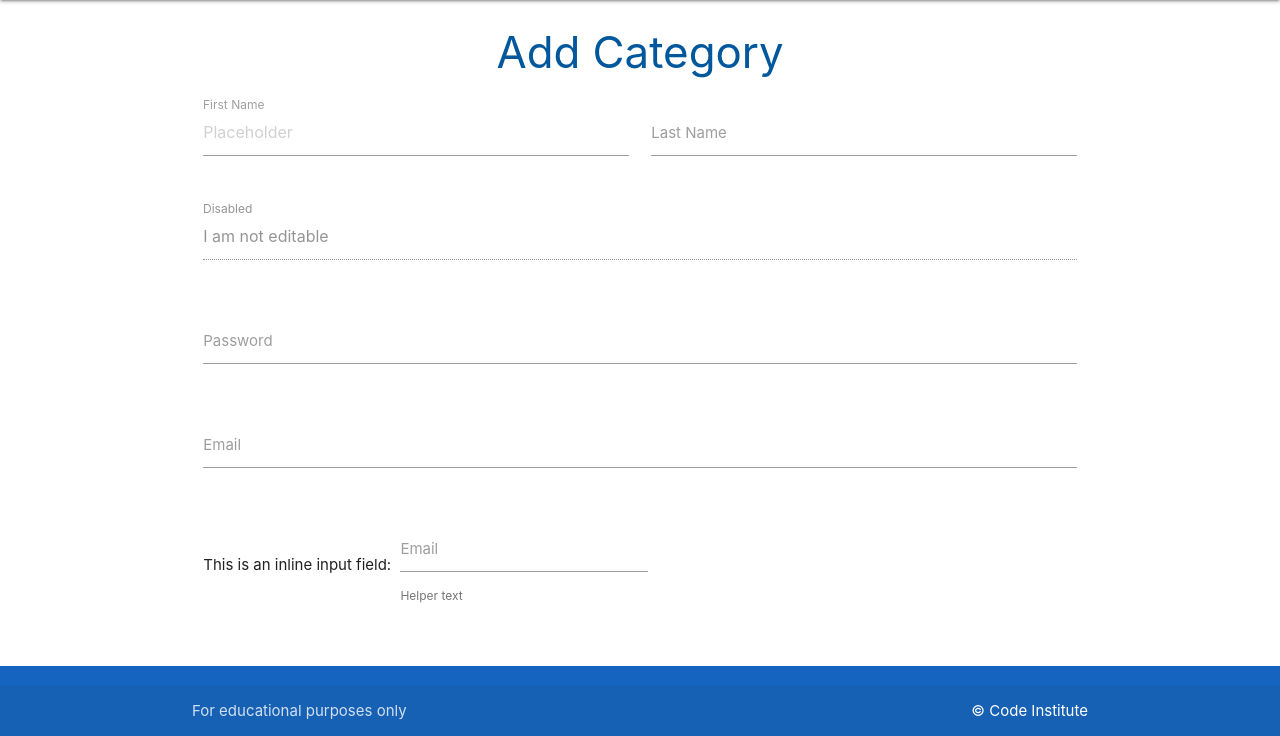
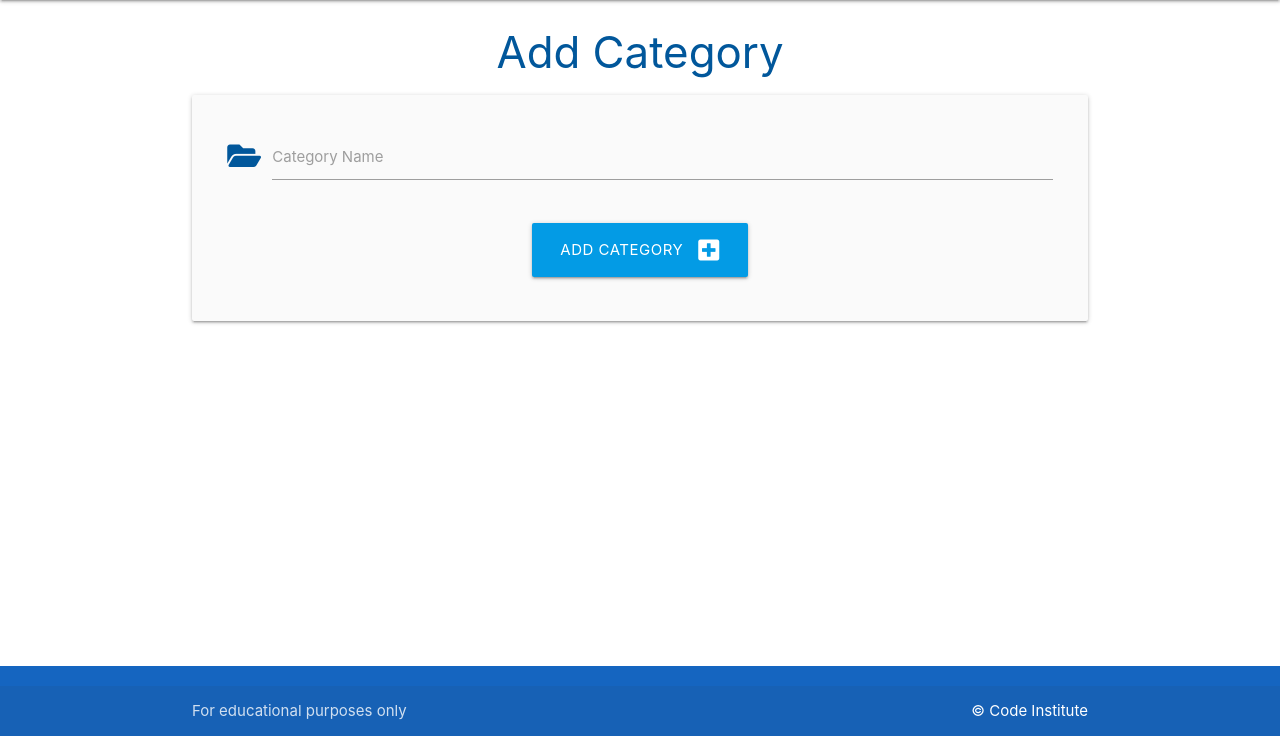
Before and after one commit to JMcbeath1966/to-do-list-jm, a Flask app: template taskmanager/templates/add_category.html in a window 1280 px wide. Shown: the part 64-800 px from the top of the page. Run offline with Flask 3, Linux system fonts and the light colour scheme; the template is opened without the code that fills it, so the values that code supplies are empty.

Commit message:
Updated routes for creating db

```diff
--- a/taskmanager/templates/add_category.html
+++ b/taskmanager/templates/add_category.html
@@ -3,47 +3,25 @@
 
 <h3 class="light-blue-text text-darken-4 center-align">Add Category</h3>
 
-<div class="row">
-    <form class="col s12">
-      <div class="row">
-        <div class="input-field col s6">
-          <input placeholder="Placeholder" id="first_name" type="text" class="validate">
-          <label for="first_name">First Name</label>
+<div class="row card-panel grey lighten-5">
+    <form class="col s12" method="POST" action="{{ url_for('add_category') }}">
+        <!-- category name -->
+        <div class="row">
+            <div class="input-field col s12">
+                <i class="fas fa-folder-open prefix light-blue-text text-darken-4"></i>
+                <input id="category_name" name="category_name" minlength="3" maxlength="25" type="text" class="validate" required>
+                <label for="category_name">Category Name</label>
+            </div>
         </div>
-        <div class="input-field col s6">
-          <input id="last_name" type="text" class="validate">
-          <label for="last_name">Last Name</label>
+        <!-- submit button -->
+        <div class="row">
+            <div class="col s12 center-align">
+                <button type="submit" class="btn-large light-blue darken-1">
+                    Add Category <i class="fas fa-plus-square right"></i>
+                </button>
+            </div>
         </div>
-      </div>
-      <div class="row">
-        <div class="input-field col s12">
-          <input disabled value="I am not editable" id="disabled" type="text" class="validate">
-          <label for="disabled">Disabled</label>
-        </div>
-      </div>
-      <div class="row">
-        <div class="input-field col s12">
-          <input id="password" type="password" class="validate">
-          <label for="password">Password</label>
-        </div>
-      </div>
-      <div class="row">
-        <div class="input-field col s12">
-          <input id="email" type="email" class="validate">
-          <label for="email">Email</label>
-        </div>
-      </div>
-      <div class="row">
-        <div class="col s12">
-          This is an inline input field:
-          <div class="input-field inline">
-            <input id="email_inline" type="email" class="validate">
-            <label for="email_inline">Email</label>
-            <span class="helper-text" data-error="wrong" data-success="right">Helper text</span>
-          </div>
-        </div>
-      </div>
     </form>
-  </div>
+</div>
 
 {% endblock %}
```
Also changed, not shown: taskmanager/routes.py (+8 -3 lines).
